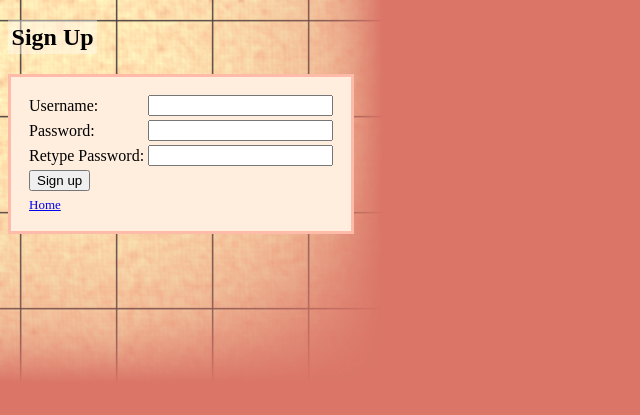
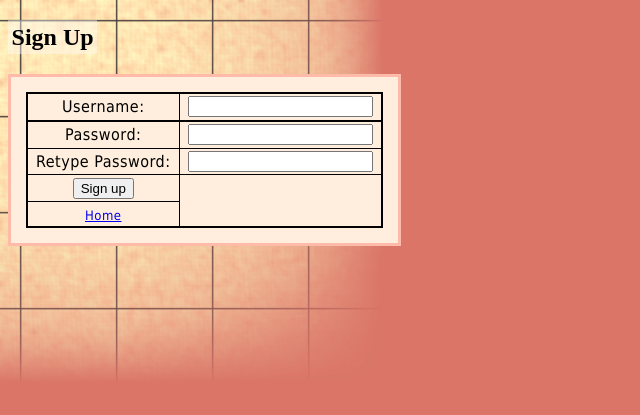
Before and after one commit to 1000000000/PlayByPost, a PHP site: page /signup.php in a window 1280 px wide. Shown: the top 415 px of the page, without its empty margins (0-640 px from the left). Run offline with PHP 8.4, Linux system fonts and the light colour scheme.

Commit message:
Made games table look less ugly

```diff
--- a/stylesheet.css
+++ b/stylesheet.css
@@ -76,3 +76,25 @@ body > * {
 	color: #FFFFFF;
 	font-family: tahoma, sans-serif;
 }
+
+
+
+table {
+	border: 2px solid black;
+}
+
+tr:first-child {
+	border: 2px solid black;
+}
+
+table {
+	border-collapse: collapse;
+}
+
+th, td {
+	border: 1px solid black;
+	padding: 0.15em 0.5em;
+	text-align: center;
+	font-family: Tahoma, sans-serif;
+	letter-spacing: 0.03em;
+}
```
Also changed, not shown: index.php (+5 -4 lines).
